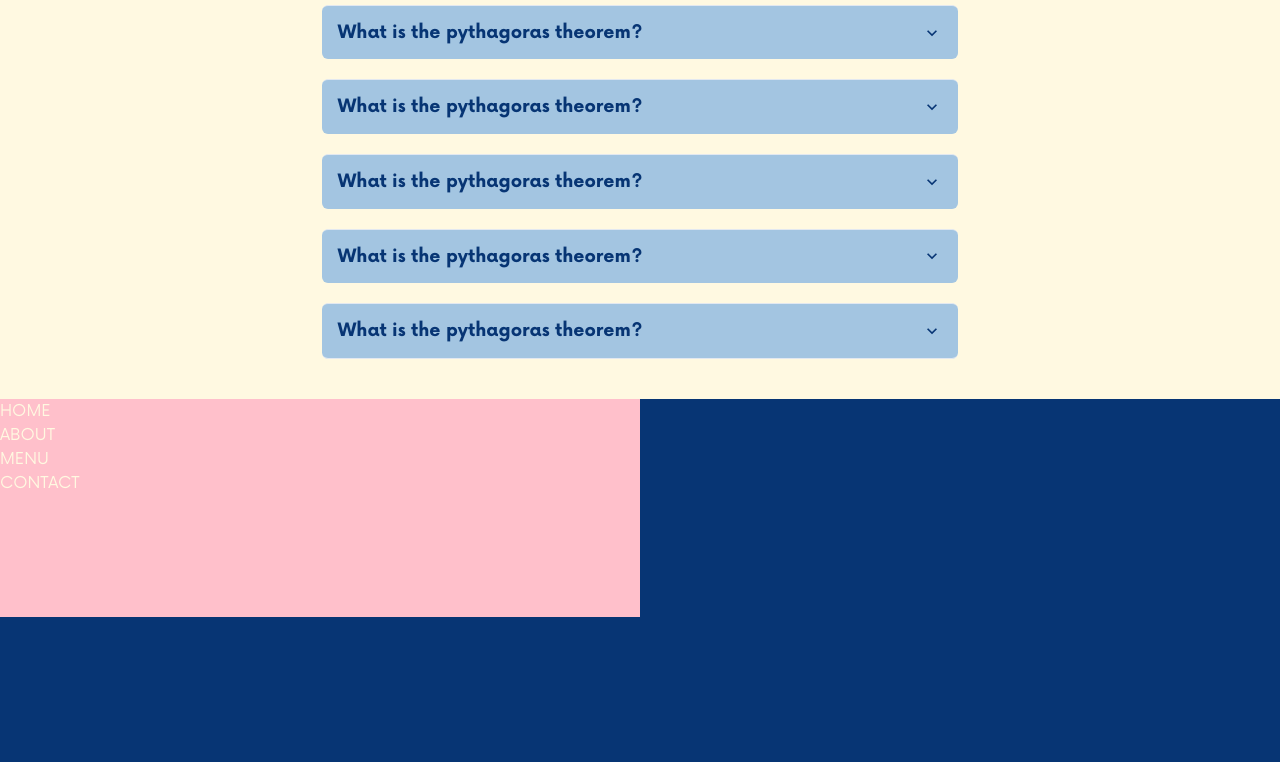
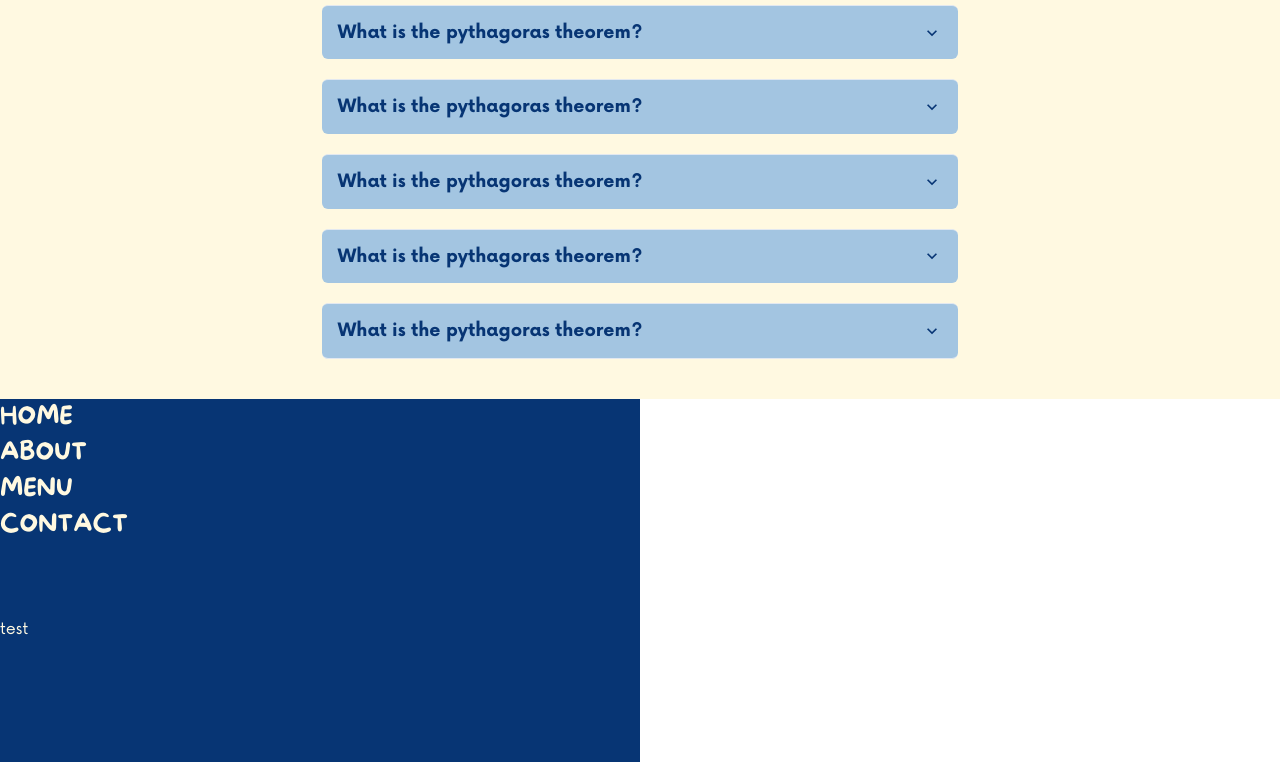
Before and after one commit to ubc-cooking/cooking-club-ubc, a Next.js app: page / in a window 1280 px wide. Shown: the part 1533-2295 px from the top of the page. Built offline with nearby package versions, Linux system fonts and the light colour scheme.

Commit message:
chore: rough layout

```diff
--- a/src/components/Footer/index.tsx
+++ b/src/components/Footer/index.tsx
@@ -17,22 +17,24 @@ export default function Footer() {
           direction={"column"}
           w={"100%"}
           h={"100%"}
-          background={"pink"}
         >
           {links.map((navLink) => (
             <Link
               key={navLink.link}
               as={NextLink}
               href={navLink.link}
-              fontFamily={"body"}
+              fontFamily={"heading"}
+              fontSize={"2xl"}
               color={"background"}
             >
               {navLink.label.toUpperCase()}
             </Link>
           ))}
         </GridItem>
-        <GridItem></GridItem>
-        <GridItem></GridItem>
+        <GridItem rowSpan={5} bgColor={"white"}>
+
+        </GridItem>
+        <GridItem color={"background"}>test</GridItem>
       </Grid>
     </footer>
   );
```
